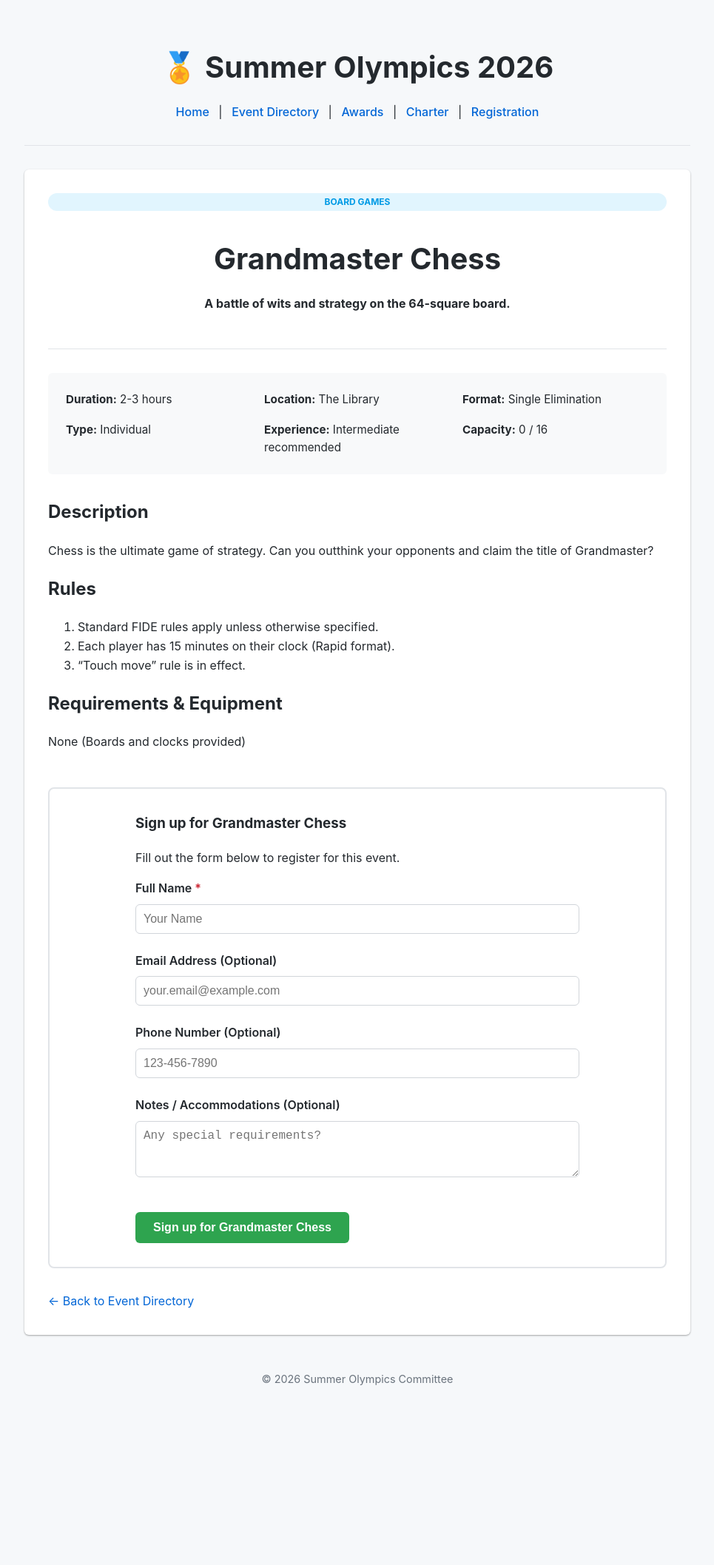
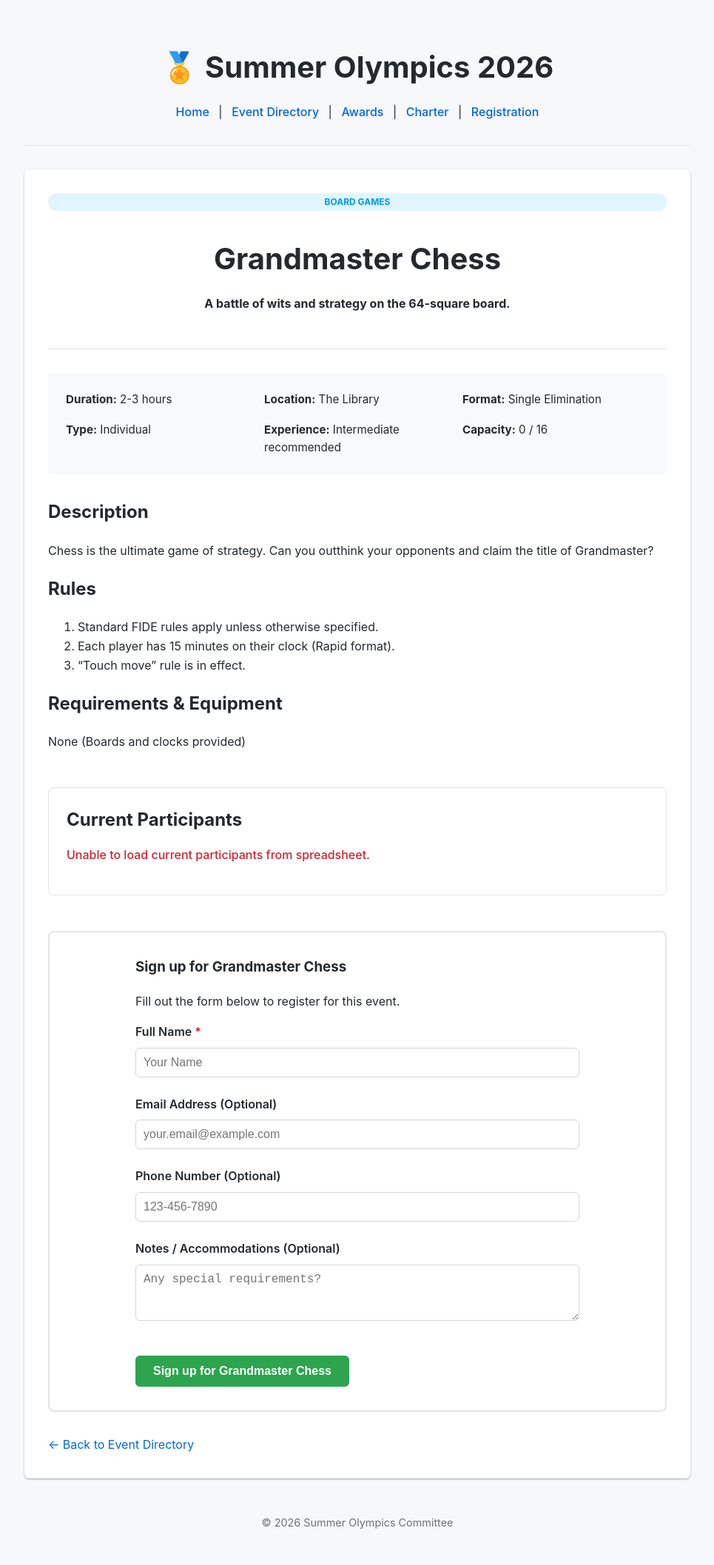
Before and after one commit to Unloosed/summer-olympics-2026, a Jekyll site: the page built from docs/_events/chess.md, in a window 1280 px wide. Shown: the whole page at 74% size, without its empty margins (157-1122 px from the left). Built offline with Jekyll 4.4.1, drawn with Linux system fonts in a browser that asks for light colours; before the commit the page ends 1921 px from its top, so only the background shows below that; part of the change alters nothing that is shown.

Commit message:
Implement dynamic participant fetching from Google Sheets
- Fetches event registration data from Google Sheets CSV export
- Updates capacity count dynamically based on spreadsheet rows
- Adds a participants table to event detail pages
- Implements secure DOM manipulation to prevent XSS from spreadsheet data
- Ensures layout includes necessary data attributes for client-side logic

Co-authored-by: Unloosed <77376183+Unloosed@users.noreply.github.com>

```diff
--- a/docs/_layouts/event.html
+++ b/docs/_layouts/event.html
@@ -46,6 +46,13 @@ layout: default
     <p>{{ page.equipmentNeeded }}</p>
   </section>
 
+  <section class="participants-section" id="participants-container" style="display: none; margin-top: 3rem;">
+    <h2>Current Participants</h2>
+    <div id="participants-list">
+      <p>Loading participants...</p>
+    </div>
+  </section>
+
   <section class="signup-section" id="signup-container">
     {% if page.registration_enabled %}
       {% include event-signup-form.html %}
--- a/docs/assets/css/styles.css
+++ b/docs/assets/css/styles.css
@@ -268,6 +268,48 @@ footer {
     text-decoration: underline;
 }
 
+/* Participants Table Styles */
+.participants-section {
+    background: #fff;
+    border: 1px solid #e1e4e8;
+    border-radius: 8px;
+    padding: 1.5rem;
+    margin-bottom: 2rem;
+}
+
+.participants-section h2 {
+    margin-top: 0;
+    margin-bottom: 1rem;
+    font-size: 1.5rem;
+}
+
+.participants-table {
+    width: 100%;
+    border-collapse: collapse;
+    margin-top: 1rem;
+}
+
+.participants-table th,
+.participants-table td {
+    text-align: left;
+    padding: 12px;
+    border-bottom: 1px solid #e1e4e8;
+}
+
+.participants-table th {
+    background-color: #f6f8fa;
+    font-weight: 600;
+}
+
+.participants-table tr:last-child td {
+    border-bottom: none;
+}
+
+.error-text {
+    color: #cf222e;
+    font-weight: 500;
+}
+
 /* Responsive */
 @media (max-width: 600px) {
     .event-grid {
--- a/docs/assets/js/events.js
+++ b/docs/assets/js/events.js
@@ -2,6 +2,9 @@ document.addEventListener('DOMContentLoaded', () => {
     // --- Mock Authentication Logic ---
     const MOCK_USER_KEY = 'olympics_mock_user';
     const REGISTRATIONS_KEY = 'olympics_registrations';
+
+    // Google Sheets Data URL (CSV export)
+    const SHEET_CSV_URL = 'https://docs.google.com/spreadsheets/d/1wMNQwv8CZiVJCm3mkSbBReJvi-822EfoSDBU2sWmHmU/gviz/tq?tqx=out:csv&gid=1002595211';
 
     let currentUser = JSON.parse(localStorage.getItem(MOCK_USER_KEY));
 
@@ -41,10 +44,49 @@ document.addEventListener('DOMContentLoaded', () => {
         }
     };
 
+    // --- CSV Parsing Utility ---
+    const parseCSV = (csvText) => {
+        const lines = csvText.split('\n');
+        if (lines.length === 0) return [];
+        const headers = lines[0].split(',').map(h => h.replace(/^"|"$/g, '').trim());
+        return lines.slice(1).filter(line => line.trim() !== '').map(line => {
+            // Basic CSV parser that handles quoted values with commas
+            const values = [];
+            let current = '';
+            let inQuotes = false;
+            for (let i = 0; i < line.length; i++) {
+                const char = line[i];
+                if (char === '"') {
+                    inQuotes = !inQuotes;
+                } else if (char === ',' && !inQuotes) {
+                    values.push(current.replace(/^"|"$/g, '').trim());
+                    current = '';
+                } else {
+                    current += char;
+                }
+            }
+            values.push(current.replace(/^"|"$/g, '').trim());
+
+            const obj = {};
+            headers.forEach((header, index) => {
+                obj[header] = values[index];
+            });
+            return obj;
+        });
+    };
+
+    // --- XSS Prevention Utility ---
+    const escapeHTML = (str) => {
+        if (!str) return '';
+        const div = document.createElement('div');
+        div.textContent = str;
+        return div.innerHTML;
+    };
+
     // --- Registration Logic ---
     const getRegistrations = () => JSON.parse(localStorage.getItem(REGISTRATIONS_KEY)) || {};
 
-    const updateRegistrationUI = () => {
+    const updateRegistrationUI = async () => {
         const detailEl = document.querySelector('.event-detail');
         if (!detailEl) {
             // We might be on the directory page, update badges there
@@ -53,9 +95,40 @@ document.addEventListener('DOMContentLoaded', () => {
         }
 
         const eventId = detailEl.dataset.eventId;
+        const eventTitle = detailEl.dataset.eventTitle;
         const eventCapacity = parseInt(detailEl.dataset.eventCapacity) || 100;
-        const registrations = getRegistrations();
-        const eventRegs = registrations[eventId] || [];
+
+        let spreadsheetRegs = [];
+        try {
+            const response = await fetch(SHEET_CSV_URL);
+            if (response.ok) {
+                const csvText = await response.text();
+                const allData = parseCSV(csvText);
+                // Filter rows by matching event title
+                // Based on GOOGLE_FORMS_SETUP.md, "Event Title" is a field.
+                spreadsheetRegs = allData.filter(row => row['Event Title'] === eventTitle);
+
+                // Also populate the participants table if it exists
+                updateParticipantsTable(spreadsheetRegs);
+            } else {
+                throw new Error('Failed to fetch spreadsheet');
+            }
+        } catch (error) {
+            console.error('Error fetching registrations from spreadsheet:', error);
+            const container = document.getElementById('participants-container');
+            const participantsList = document.getElementById('participants-list');
+            if (participantsList) {
+                participantsList.innerHTML = '<p class="error-text">Unable to load current participants from spreadsheet.</p>';
+            }
+            if (container) container.style.display = 'block';
+        }
+
+        // Fallback or combine with mock registrations if needed
+        const localRegistrations = getRegistrations();
+        const localEventRegs = localRegistrations[eventId] || [];
+
+        // Use spreadsheet data for official count
+        const totalCount = spreadsheetRegs.length;
 
         const statusBox = document.getElementById('registration-status');
         const signupBtn = document.getElementById('signup-button');
@@ -63,21 +136,24 @@ document.addEventListener('DOMContentLoaded', () => {
         const capacityText = document.getElementById('event-capacity-text');
 
         if (capacityText) {
-            capacityText.innerText = `${eventRegs.length} / ${eventCapacity}`;
+            capacityText.innerText = `${totalCount} / ${eventCapacity}`;
         }
 
         if (statusBox) {
             if (!currentUser) {
                 statusBox.innerHTML = '<span class="status-badge">Login to see status</span>';
             } else {
-                const isRegistered = eventRegs.some(u => u.id === currentUser.id);
+                // For the mock "Registered" status, we still use local storage
+                // because we can't easily check the spreadsheet for the current user's entry
+                // without email/id verification.
+                const isRegisteredLocally = localEventRegs.some(u => u.id === currentUser.id);
 
-                if (isRegistered) {
+                if (isRegisteredLocally) {
                     statusBox.innerHTML = '<span class="status-badge status-open">✓ You are registered!</span>';
                     if (signupBtn) signupBtn.style.display = 'none';
                     if (cancelBtn) cancelBtn.style.display = 'inline-block';
                 } else {
-                    if (eventRegs.length >= eventCapacity) {
+                    if (totalCount >= eventCapacity) {
                         statusBox.innerHTML = '<span class="status-badge status-full">Event is Full</span>';
                         if (signupBtn) {
                             signupBtn.disabled = true;
@@ -99,6 +175,56 @@ document.addEventListener('DOMContentLoaded', () => {
         }
     };
 
+    const updateParticipantsTable = (participants) => {
+        const container = document.getElementById('participants-container');
+        const listDiv = document.getElementById('participants-list');
+        if (!container || !listDiv) return;
+
+        if (participants.length === 0) {
+            listDiv.innerHTML = '<p>No participants signed up yet. Be the first!</p>';
+        } else {
+            const table = document.createElement('table');
+            table.className = 'participants-table';
+
+            const thead = document.createElement('thead');
+            const headerRow = document.createElement('tr');
+            ['Name', 'Team', 'Status'].forEach(text => {
+                const th = document.createElement('th');
+                th.textContent = text;
+                headerRow.appendChild(th);
+            });
+            thead.appendChild(headerRow);
+            table.appendChild(thead);
+
+            const tbody = document.createElement('tbody');
+            participants.forEach(p => {
+                const tr = document.createElement('tr');
+
+                const nameTd = document.createElement('td');
+                nameTd.textContent = p['Full Name'] || 'Anonymous';
+                tr.appendChild(nameTd);
+
+                const teamTd = document.createElement('td');
+                teamTd.textContent = p['Team Name'] || '-';
+                tr.appendChild(teamTd);
+
+                const statusTd = document.createElement('td');
+                const badge = document.createElement('span');
+                badge.className = 'status-badge status-open';
+                badge.textContent = 'Registered';
+                statusTd.appendChild(badge);
+                tr.appendChild(statusTd);
+
+                tbody.appendChild(tr);
+            });
+            table.appendChild(tbody);
+
+            listDiv.innerHTML = '';
+            listDiv.appendChild(table);
+        }
+        container.style.display = 'block';
+    };
+
     const updateDirectoryBadges = () => {
         const cards = document.querySelectorAll('.event-card');
         const registrations = getRegistrations();
@@ -108,9 +234,6 @@ document.addEventListener('DOMContentLoaded', () => {
             const badge = document.getElementById(`status-badge-${eventId}`);
             if (!badge) return;
 
-            // In a real app we'd need the capacity here too.
-            // For the mock, let's assume if it's in the detail page we have it.
-            // Simplified for directory: just show "Registered" if user is in.
             const eventRegs = registrations[eventId] || [];
             if (currentUser && eventRegs.some(u => u.id === currentUser.id)) {
                 badge.innerText = '✓ Registered';
@@ -220,6 +343,8 @@ document.addEventListener('DOMContentLoaded', () => {
                 if (form) form.style.display = 'none';
                 if (successMsg) successMsg.style.display = 'block';
                 successMsg.scrollIntoView({ behavior: 'smooth' });
+                // Re-fetch participants to update the list and capacity
+                updateRegistrationUI();
             }
         });
     }
```
Also changed, not shown: 1 other file.
